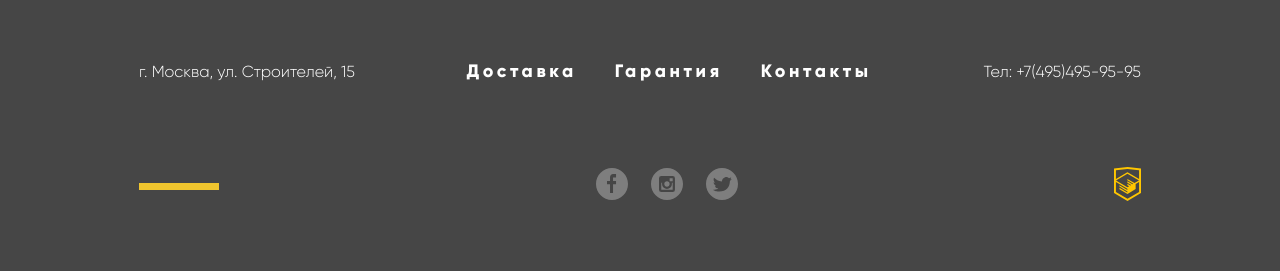
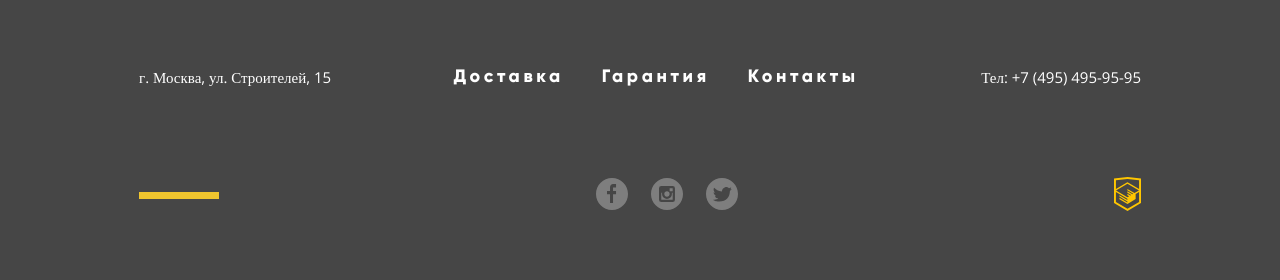
Before and after one commit to yanisurbis/161913-device-1, a plain HTML site: page index.html in a window 1280 px wide. Shown: the part 2573-2853 px from the top of the page. Drawn offline with nearby package versions, Linux system fonts and the light colour scheme.

Commit message:
05: fix 4

```diff
--- a/css/style.css
+++ b/css/style.css
@@ -567,6 +567,9 @@ footer ul {
 
 .footer-contacts, .footer-tel-number {
   color: var(--white1);
+  font-family: var(--open-sans);
+  font-size: 15px;
+  line-height: 2;
 }
 
 .footer-logo:hover {
```
Also changed, not shown: catalog.html (+1 -1 lines), index.html (+1 -1 lines).
